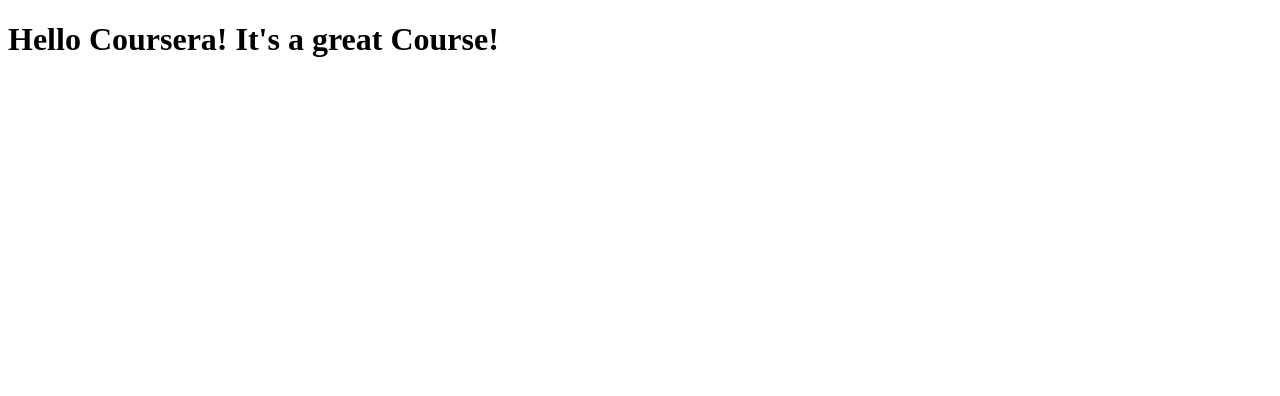
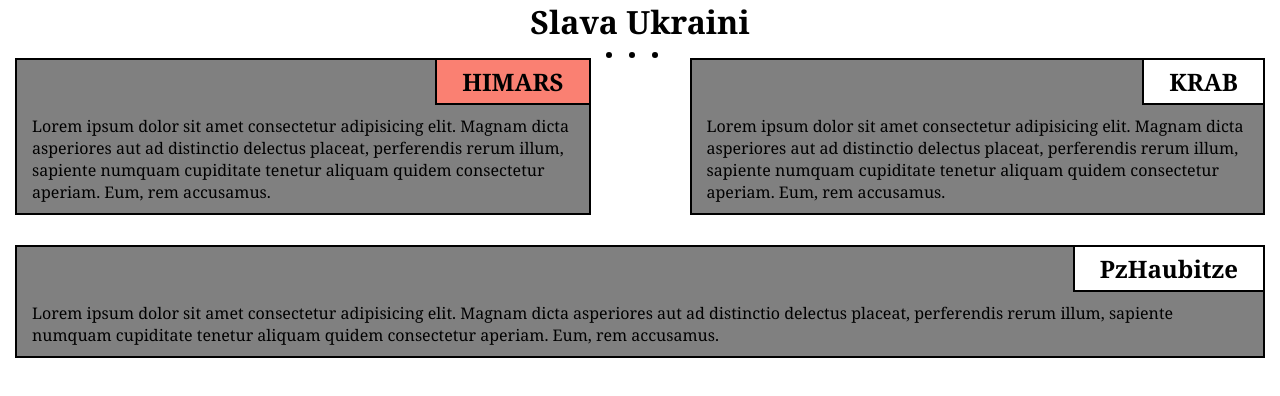
Before and after one commit to m-litovka/first-repository, a plain HTML site: page mod2-solution/index.html in a window 1280 px wide. Drawn offline with Linux system fonts and the light colour scheme.

Commit message:
last mods and edits - testing wrap

```diff
--- a/mod2-solution/css/styles.css
+++ b/mod2-solution/css/styles.css
@@ -0,0 +1,62 @@
+/* Simple responsive design */
+
+* {
+    box-sizing: border-box;
+    margin: 0;
+    padding: 0;
+}
+
+body {
+    font-family:Cambria, Cochin, Georgia, Times, 'Times New Roman', serif;
+}
+/* Desktop view */
+
+.row {
+    /* width: 100%; */
+    display: flex;
+    justify-content: space-between;
+    flex-wrap: wrap;
+
+}
+
+/* Blocks */
+
+.ammo-block{
+    flex-basis: 400px;
+    flex-grow: 1;
+    margin: 15px;
+    background-color: gray;
+    display: flex;
+    flex-direction: column;
+    border: 2px black solid;
+}
+
+.ammo-block-title{
+    padding: 5px 25px;
+    align-self: flex-end;
+    /* display: block; */
+    background-color: white;
+    border-left: 2px black solid;
+    border-bottom: 2px black solid;
+}
+
+.ammo-block:nth-child(1) > .ammo-block-title
+{
+    background-color: salmon;
+}
+
+.ammo-block:nth-child(2) > .ammo-block-title
+{
+    background-color: red;
+    color: white;
+}
+
+.ammo-block:nth-child(3) > .ammo-block-title
+{
+    background-color: sandybrown;
+    text-decoration: black;
+}
+
+.ammo-block-text{
+    padding: 10px 15px;
+}
--- a/mod2-solution/index.html
+++ b/mod2-solution/index.html
@@ -1,9 +1,28 @@
 <!DOCTYPE html>
 <html>
     <head>
-        <title>Hello Coursera!</title>
+        <title>CSS Module 2 Solution!</title>
+        <meta charset="UTF-8">
+        <meta http-equiv="X-UA-Compatible" content="IE=edge">
+        <link rel="stylesheet" href="css/styles.css">
     </head>
     <body>
-        <h1>Hello Coursera! It's a great Course!</hi>
+        <h1 align="center">Slava Ukraini</h1>
+        <div class="row">
+            <div class="ammo-block">
+                <h2 class="ammo-block-title">HIMARS</h2>
+                <p class="ammo-block-text">Lorem ipsum dolor sit amet consectetur adipisicing elit. Magnam dicta asperiores aut ad distinctio delectus placeat, perferendis rerum illum, sapiente numquam cupiditate tenetur aliquam quidem consectetur aperiam. Eum, rem accusamus.</p>
+            </div>
+            <li></li>
+            <li></li>
+            <li></li>
+            <div class="ammo-block">
+                <h2 class="ammo-block-title">KRAB</h2>
+                <p class="ammo-block-text">Lorem ipsum dolor sit amet consectetur adipisicing elit. Magnam dicta asperiores aut ad distinctio delectus placeat, perferendis rerum illum, sapiente numquam cupiditate tenetur aliquam quidem consectetur aperiam. Eum, rem accusamus.</p>
+            </div>
+            <div class="ammo-block">
+                <h2 class="ammo-block-title">PzHaubitze</h2>
+                <p class="ammo-block-text">Lorem ipsum dolor sit amet consectetur adipisicing elit. Magnam dicta asperiores aut ad distinctio delectus placeat, perferendis rerum illum, sapiente numquam cupiditate tenetur aliquam quidem consectetur aperiam. Eum, rem accusamus.</p>
+        </div>
     </body>
 </html>
```
